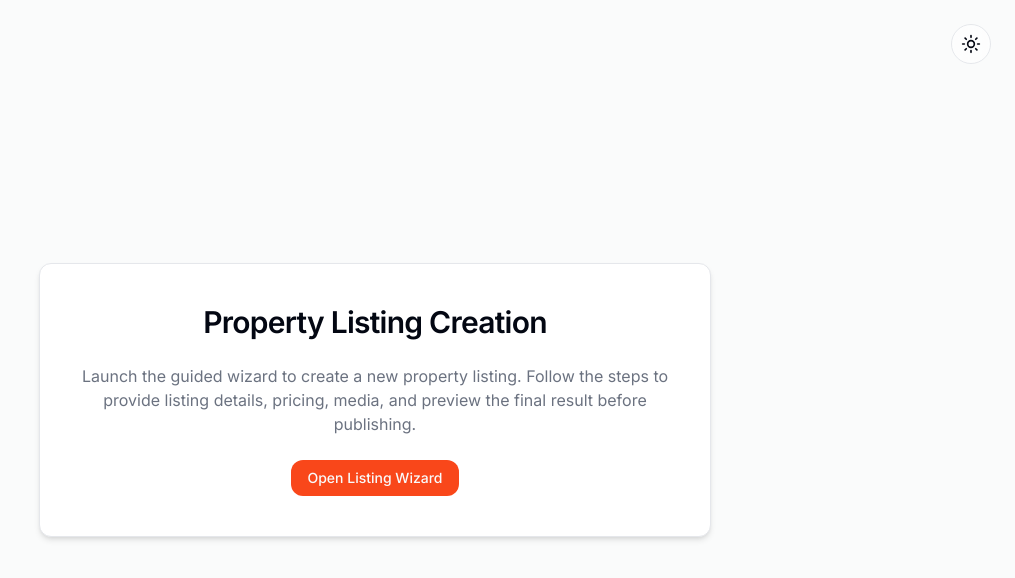
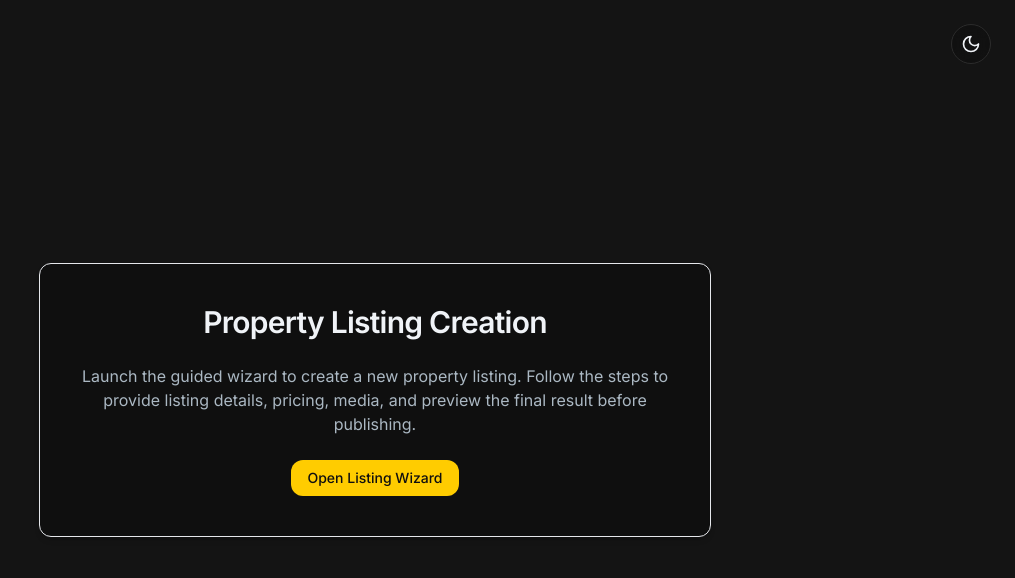
Before and after one commit to fallensp/property, a Next.js app: page / in a window 1280 px wide. Shown: the top 578 px of the page, without its empty margins (265-1280 px from the left). Built offline with nearby package versions, Linux system fonts and the light colour scheme.

Commit message:
make dark mode default

```diff
--- a/app/layout.tsx
+++ b/app/layout.tsx
@@ -24,7 +24,7 @@ export default function RootLayout({
       try {
         var stored = localStorage.getItem('property-theme');
         var systemPrefersDark = window.matchMedia('(prefers-color-scheme: dark)').matches;
-        var theme = stored === 'light' || stored === 'dark' ? stored : (systemPrefersDark ? 'dark' : 'light');
+        var theme = stored === 'light' || stored === 'dark' ? stored : 'dark';
         var root = document.documentElement;
         root.classList.remove('light','dark');
         root.classList.add(theme);
@@ -36,7 +36,7 @@ export default function RootLayout({
   `;
 
   return (
-    <html lang="en" className="light" suppressHydrationWarning>
+    <html lang="en" className="dark" suppressHydrationWarning>
       <body className={inter.className}>
         <Script id="theme-initializer" strategy="beforeInteractive">
           {themeInitializer}
--- a/components/theme/theme-provider.tsx
+++ b/components/theme/theme-provider.tsx
@@ -43,21 +43,12 @@ function getStoredTheme(): Theme | null {
   return stored === "light" || stored === "dark" ? stored : null;
 }
 
-function getSystemTheme(): Theme {
-  if (typeof window === "undefined") {
-    return "light";
-  }
-  return window.matchMedia("(prefers-color-scheme: dark)").matches
-    ? "dark"
-    : "light";
-}
-
 export function ThemeProvider({ children }: { children: ReactNode }) {
-  const [theme, setThemeState] = useState<Theme>("light");
+  const [theme, setThemeState] = useState<Theme>("dark");
   const [isReady, setIsReady] = useState(false);
 
   useEffect(() => {
-    const initial = getStoredTheme() ?? getSystemTheme();
+    const initial = getStoredTheme() ?? "dark";
     applyTheme(initial);
     setThemeState(initial);
     setIsReady(true);
```
